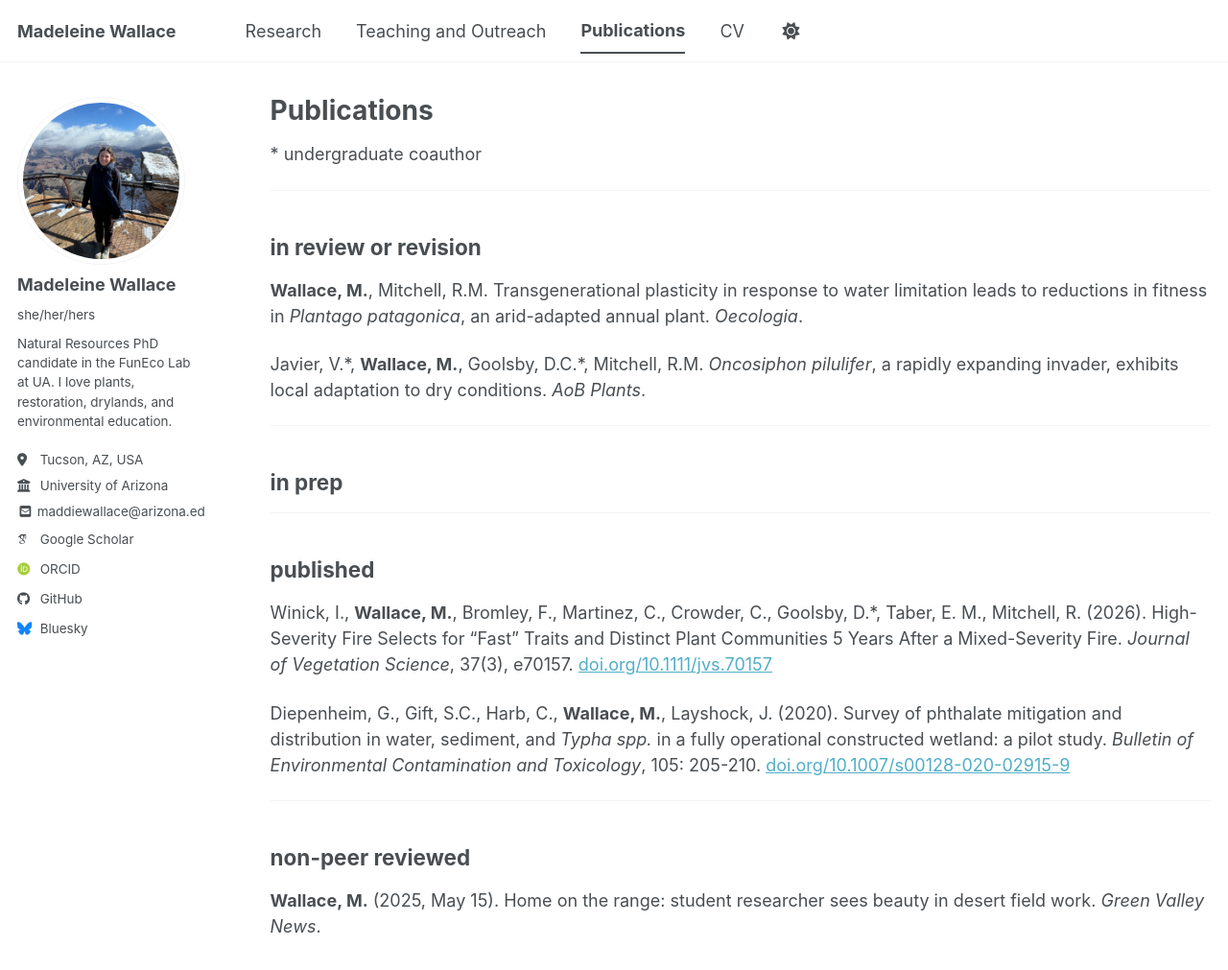
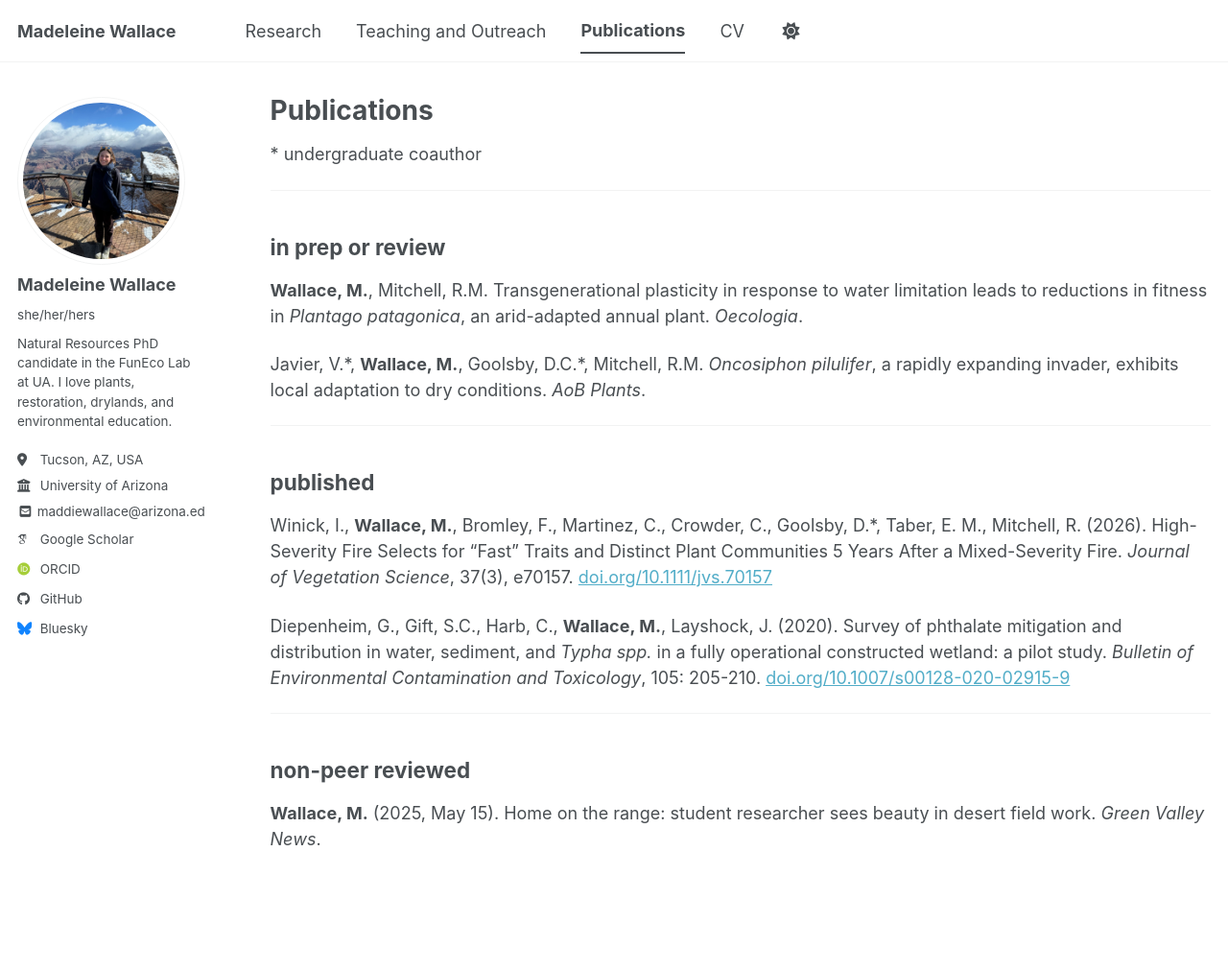
Before and after one commit to madeleinewallace/madeleinewallace.github.io, a Jekyll site: the page built from _pages/publications.md, in a window 1280 px wide and 1231 px high. Shown: the top 1011 px of the window at 96% size. Built offline with Jekyll 4.4.1, drawn with Linux system fonts in a browser that asks for light colours; some web fonts are replaced; a script bundle is joined from its source files by our own code; library files that are not in the unit come from our copies.

Commit message:
Update publications.md

```diff
--- a/_pages/publications.md
+++ b/_pages/publications.md
@@ -9,15 +9,11 @@ author_profile: true
 
 ---
 
-## in review or revision
+## in prep or review
 
 **Wallace, M.**, Mitchell, R.M. Transgenerational plasticity in response to water limitation leads to reductions in fitness in *Plantago patagonica*, an arid-adapted annual plant. *Oecologia*.
 
 Javier, V.\*, **Wallace, M.**, Goolsby, D.C.\*, Mitchell, R.M. *Oncosiphon pilulifer*, a rapidly expanding invader, exhibits local adaptation to dry conditions. *AoB Plants*.
-
----
-
-## in prep
 
 ---
 
```
